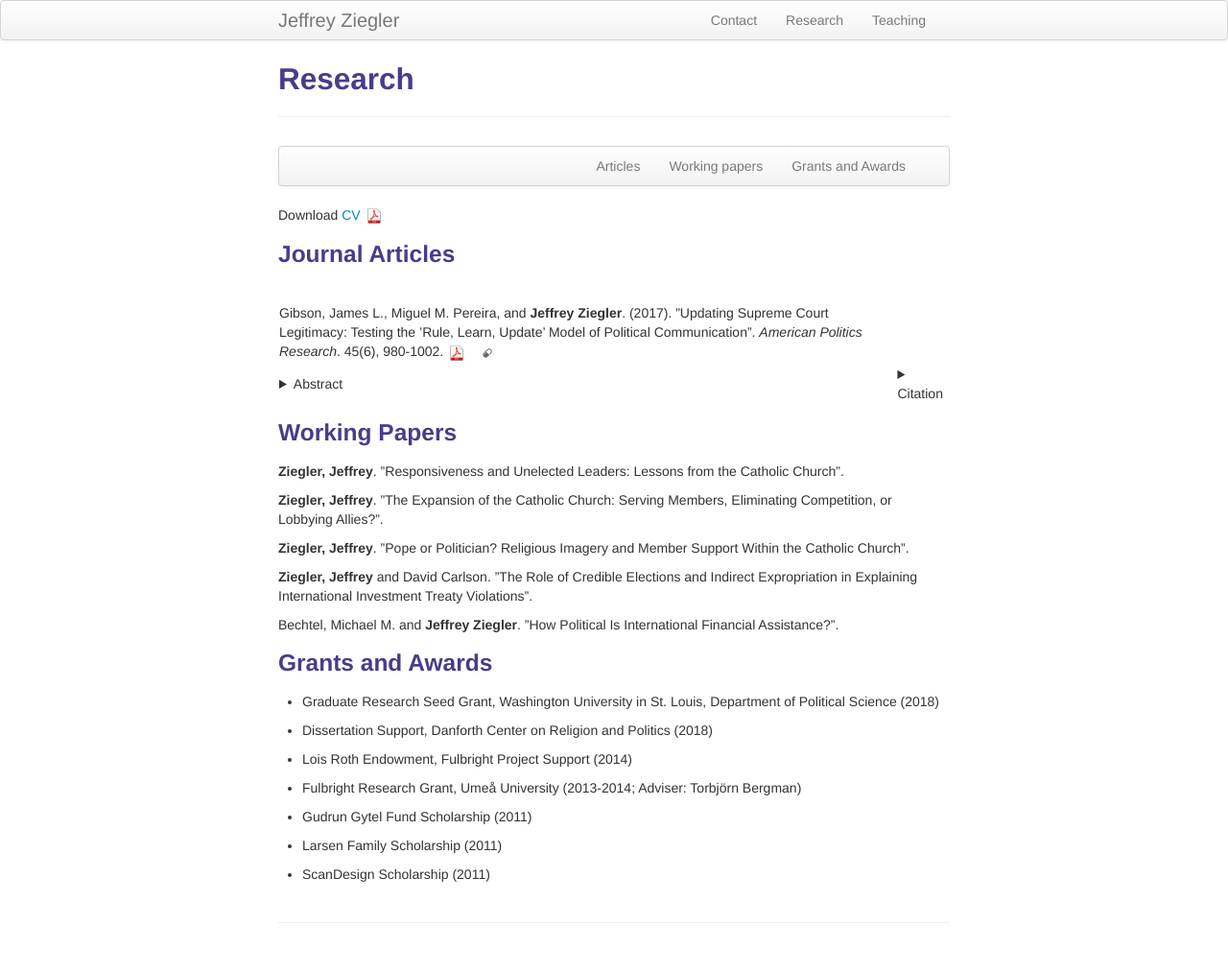
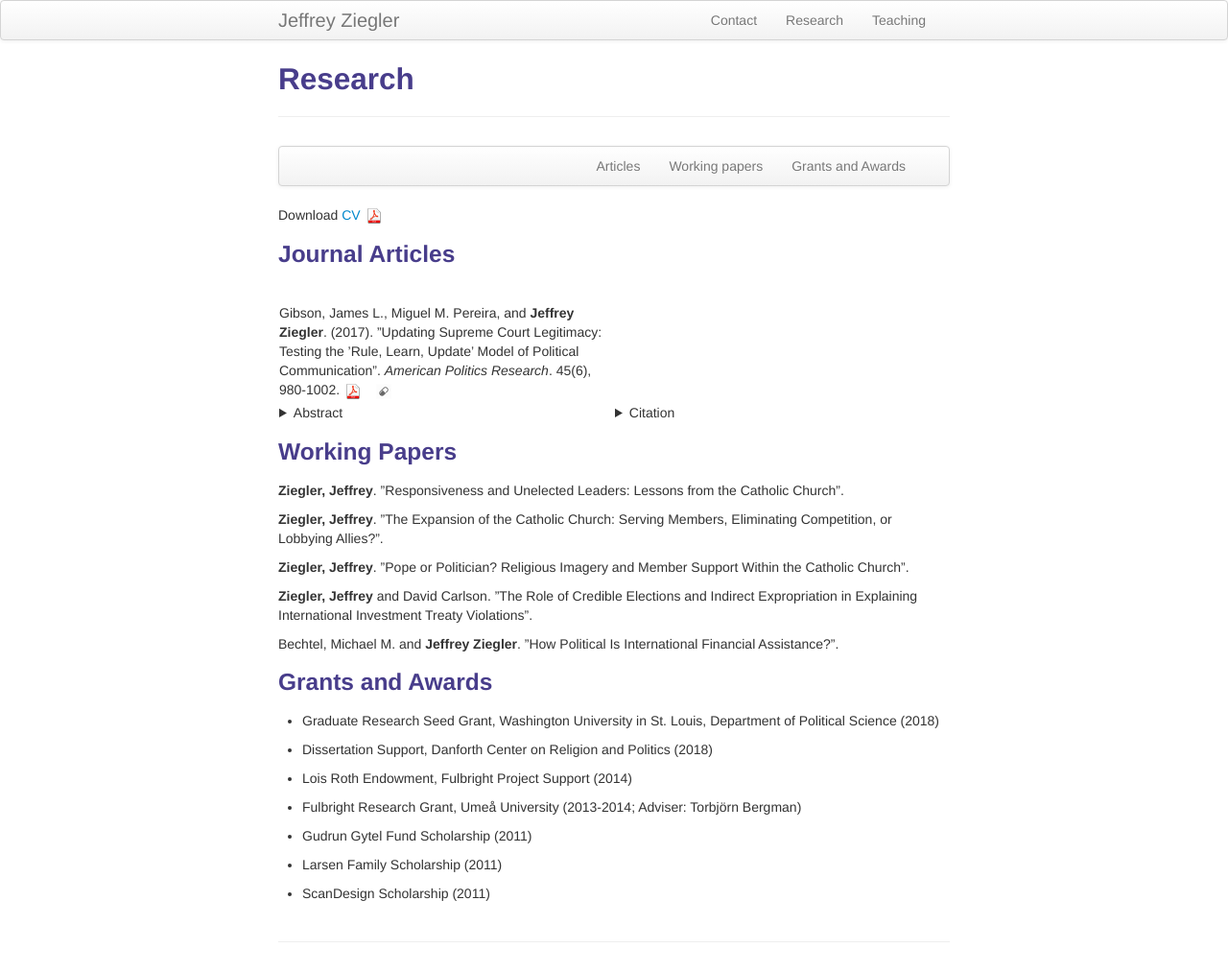
Before and after one commit to zieglerjef/zieglerjef.github.io, a Jekyll site: the page built from pages/pubs.md, in a window 1280 px wide. Shown: the whole page at 96% size. Built offline with Jekyll 4.4.1, drawn with Linux system fonts in a browser that asks for light colours.

Commit message:
Update pubs.md

```diff
--- a/pages/pubs.md
+++ b/pages/pubs.md
@@ -27,14 +27,14 @@
 </a> </td></tr>
 
 <br>
-<tr><td>
+<tr><td align="left" valign="center" width="33%">
 <details><summary> Abstract </summary>
 <p>
 Test
 </p>
 </details>
 </td>
-<td>
+<td align="left" valign="center" width="33%">
 <details><summary> Citation </summary>
 <p>
 <pre>
```
